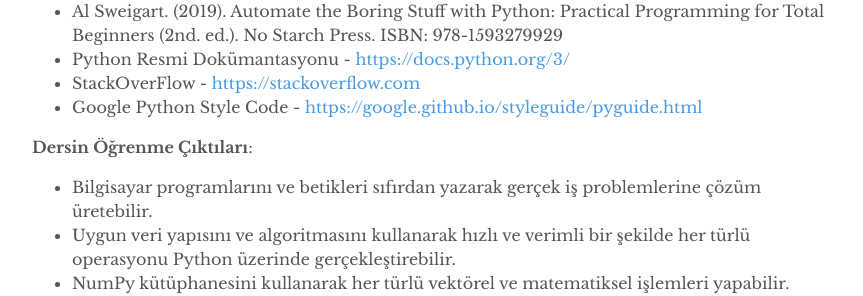
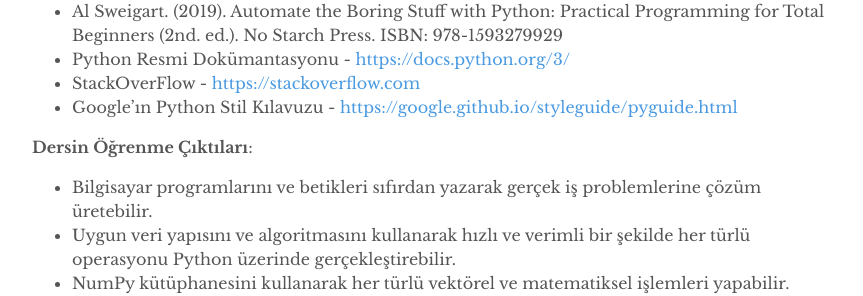
Before and after one commit to mmuratarat/turkish, a Jekyll site: the page built from _pages/fef210_2425fall.md, in a window 1280 px wide and 900 px high, scrolled down 909 px. Shown: the part 163-459 px from the top of the window, without its empty margins (208-1071 px from the left). Built offline with Jekyll 4.4.1, drawn with Linux system fonts in a browser that asks for light colours; nearby versions of some CDN libraries; comment, search, counter and statistics services are not loaded.

Commit message:
Update fef210_2425fall.md

```diff
--- a/_pages/fef210_2425fall.md
+++ b/_pages/fef210_2425fall.md
@@ -34,7 +34,7 @@ permalink: /fef210_2425fall/
 * Al Sweigart. (2019). Automate the Boring Stuff with Python: Practical Programming for Total Beginners (2nd. ed.).  No Starch Press. ISBN: 978-1593279929
 * Python Resmi Dokümantasyonu - [https://docs.python.org/3/](https://docs.python.org/3/){:target="_blank"}
 * StackOverFlow - [https://stackoverflow.com](https://stackoverflow.com){:target="_blank"}
-* Google Python Style Code - [https://google.github.io/styleguide/pyguide.html](https://google.github.io/styleguide/pyguide.html){:target="_blank"}
+* Google'ın Python Stil Kılavuzu - [https://google.github.io/styleguide/pyguide.html](https://google.github.io/styleguide/pyguide.html){:target="_blank"}
 
 
 **Dersin Öğrenme Çıktıları**:
```
